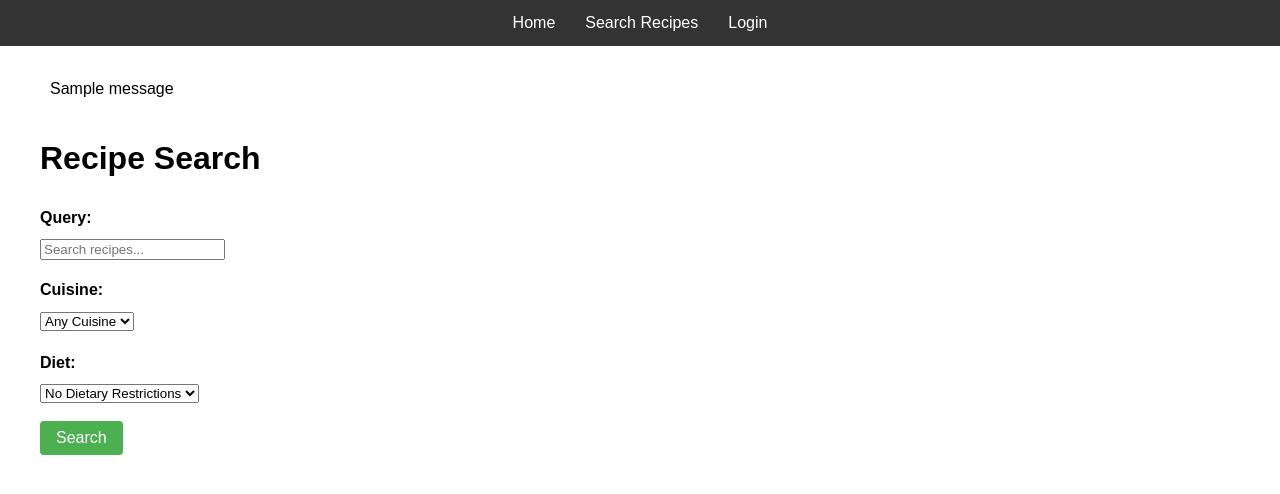
After one commit to Calbest12/CIS298_FinalProject, a Django app: page /search/ in a window 1280 px wide. The commit adds this page. Shown: the top 494 px of the page. Run offline with Django 5.2, Linux system fonts and the light colour scheme; tables that the repository leaves empty hold one stand-in row (values such as "Sample post"); one stand-in notice (Sample message) is shown.

Commit message:
Commit
various updates, especially Spoonacular API implementation

```diff
--- a/recipe-sharing-platform/recipe_project/settings.py
+++ b/recipe-sharing-platform/recipe_project/settings.py
@@ -55,7 +55,7 @@ ROOT_URLCONF = 'recipe_project.urls'
 TEMPLATES = [
     {
         'BACKEND': 'django.template.backends.django.DjangoTemplates',
-        'DIRS': [],
+        'DIRS': [BASE_DIR / 'templates'],
         'APP_DIRS': True,
         'OPTIONS': {
             'context_processors': [
@@ -108,7 +108,6 @@ LANGUAGE_CODE = 'en-us'
 TIME_ZONE = 'UTC'
 
 USE_I18N = True
-
 USE_TZ = True
 
 
@@ -121,3 +120,6 @@ STATIC_URL = 'static/'
 # https://docs.djangoproject.com/en/5.2/ref/settings/#default-auto-field
 
 DEFAULT_AUTO_FIELD = 'django.db.models.BigAutoField'
+
+# Spoonacular API configuration
+SPOONACULAR_API_KEY = '2ed78d4f70384663a0d1bbd73482cfdc'
--- a/recipe-sharing-platform/recipes/forms.py
+++ b/recipe-sharing-platform/recipes/forms.py
@@ -5,3 +5,23 @@ class RecipeForm(forms.ModelForm):
     class Meta:
         model = Recipe
         fields = ['title', 'description', 'ingredients', 'instructions', 'category']
+
+
+class RecipeSearchForm(forms.Form):
+    query = forms.CharField(max_length=100, required=True,
+                           widget=forms.TextInput(attrs={'placeholder': 'Search recipes...'}))
+    cuisine = forms.ChoiceField(required=False, choices=[
+        ('', 'Any Cuisine'),
+        ('italian', 'Italian'),
+        ('mexican', 'Mexican'),
+        ('indian', 'Indian'),
+        ('chinese', 'Chinese'),
+        ('american', 'American'),
+        # Add more cuisines as needed
+    ])
+    diet = forms.ChoiceField(required=False, choices=[
+        ('', 'No Dietary Restrictions'),
+        ('vegetarian', 'Vegetarian'),
+        ('vegan', 'Vegan'),
+        ('gluten free', 'Gluten Free'),
+    ])
--- /dev/null
+++ b/recipe-sharing-platform/recipes/templates/recipes/base.html
@@ -0,0 +1,152 @@
+<!DOCTYPE html>
+<html>
+<head>
+    <meta charset="UTF-8">
+    <meta name="viewport" content="width=device-width, initial-scale=1.0">
+    <title>{% block title %}Recipe Website{% endblock %}</title>
+    <style>
+        body {
+            font-family: Arial, sans-serif;
+            margin: 0;
+            padding: 0;
+            line-height: 1.6;
+        }
+        .container {
+            max-width: 1200px;
+            margin: 0 auto;
+            padding: 20px;
+        }
+        nav {
+            background-color: #333;
+            color: white;
+            padding: 10px 0;
+        }
+        nav ul {
+            list-style: none;
+            display: flex;
+            padding: 0;
+            margin: 0;
+            justify-content: center;
+        }
+        nav li {
+            margin: 0 15px;
+        }
+        nav a {
+            color: white;
+            text-decoration: none;
+        }
+        nav a:hover {
+            text-decoration: underline;
+        }
+        .recipe-grid {
+            display: grid;
+            grid-template-columns: repeat(auto-fill, minmax(250px, 1fr));
+            gap: 20px;
+            margin-top: 20px;
+        }
+        .recipe-card {
+            border: 1px solid #ddd;
+            border-radius: 5px;
+            padding: 15px;
+            transition: transform 0.3s;
+        }
+        .recipe-card:hover {
+            transform: translateY(-5px);
+            box-shadow: 0 5px 15px rgba(0,0,0,0.1);
+        }
+        .recipe-card img {
+            width: 100%;
+            height: 180px;
+            object-fit: cover;
+            border-radius: 5px;
+        }
+        .recipe-detail img {
+            max-width: 100%;
+            border-radius: 5px;
+        }
+        .btn {
+            display: inline-block;
+            padding: 8px 16px;
+            background-color: #4CAF50;
+            color: white;
+            text-decoration: none;
+            border-radius: 4px;
+            border: none;
+            cursor: pointer;
+            font-size: 16px;
+        }
+        .btn-secondary {
+            background-color: #555;
+        }
+        .btn:hover {
+            opacity: 0.9;
+        }
+        .pagination {
+            margin: 20px 0;
+            text-align: center;
+        }
+        .pagination a {
+            margin: 0 5px;
+            padding: 5px 10px;
+            border: 1px solid #ddd;
+            border-radius: 4px;
+            color: #333;
+            text-decoration: none;
+        }
+        .pagination a:hover {
+            background-color: #f5f5f5;
+        }
+        .ingredients-list, .instructions-list {
+            padding-left: 20px;
+        }
+        .ingredients-list li, .instructions-list li {
+            margin-bottom: 10px;
+        }
+        .messages {
+            padding: 10px;
+            margin-bottom: 20px;
+            border-radius: 4px;
+        }
+        .messages .error {
+            background-color: #ffdddd;
+            border-left: 6px solid #f44336;
+        }
+        form p {
+            margin-bottom: 15px;
+        }
+        label {
+            display: block;
+            margin-bottom: 5px;
+            font-weight: bold;
+        }
+    </style>
+</head>
+<body>
+    <nav>
+        <ul>
+            <li><a href="{% url 'recipe-list' %}">Home</a></li>
+            <li><a href="{% url 'recipe-search' %}">Search Recipes</a></li>
+            {% if user.is_authenticated %}
+                <li><a href="{% url 'recipe-add' %}">Add Recipe</a></li>
+                <li><a href="/admin/logout/">Logout</a></li>
+            {% else %}
+                <li><a href="/admin/login/">Login</a></li>
+            {% endif %}
+        </ul>
+    </nav>
+
+    <div class="container">
+        {% if messages %}
+            <div class="messages">
+                {% for message in messages %}
+                    <div class="{{ message.tags }}">
+                        {{ message }}
+                    </div>
+                {% endfor %}
+            </div>
+        {% endif %}
+
+        {% block content %}{% endblock %}
+    </div>
+</body>
+</html>
--- /dev/null
+++ b/recipe-sharing-platform/recipes/templates/recipes/search_results.html
@@ -0,0 +1,50 @@
+{% extends "recipes/base.html" %}
+
+{% block title %}Recipe Search{% endblock %}
+
+{% block content %}
+    <h1>Recipe Search</h1>
+
+    <form method="get" action="{% url 'recipe-search' %}">
+        {{ form.as_p }}
+        <button type="submit" class="btn">Search</button>
+    </form>
+
+    {% if results %}
+        <h2>Search Results</h2>
+        <div class="recipe-grid">
+            {% for recipe in results %}
+                <div class="recipe-card">
+                    {% if recipe.image %}
+                        <img src="{{ recipe.image }}" alt="{{ recipe.title }}">
+                    {% endif %}
+                    <h3>{{ recipe.title }}</h3>
+                    <p>Ready in {{ recipe.readyInMinutes }} minutes</p>
+                    <a href="{% url 'recipe-detail-api' recipe.id %}" class="btn">View Recipe</a>
+                </div>
+            {% endfor %}
+        </div>
+
+        {% if page_obj %}
+        <div class="pagination">
+            <span class="step-links">
+                {% if page_obj.has_previous %}
+                    <a href="?query={{ request.GET.query }}&cuisine={{ request.GET.cuisine }}&diet={{ request.GET.diet }}&page=1">&laquo; first</a>
+                    <a href="?query={{ request.GET.query }}&cuisine={{ request.GET.cuisine }}&diet={{ request.GET.diet }}&page={{ page_obj.previous_page_number }}">previous</a>
+                {% endif %}
+
+                <span class="current">
+                    Page {{ page_obj.number }} of {{ page_obj.paginator.num_pages }}
+                </span>
+
+                {% if page_obj.has_next %}
+                    <a href="?query={{ request.GET.query }}&cuisine={{ request.GET.cuisine }}&diet={{ request.GET.diet }}&page={{ page_obj.next_page_number }}">next</a>
+                    <a href="?query={{ request.GET.query }}&cuisine={{ request.GET.cuisine }}&diet={{ request.GET.diet }}&page={{ page_obj.paginator.num_pages }}">last &raquo;</a>
+                {% endif %}
+            </span>
+        </div>
+        {% endif %}
+    {% elif 'query' in request.GET %}
+        <p>No results found. Try a different search.</p>
+    {% endif %}
+{% endblock %}
--- a/recipe-sharing-platform/recipes/urls.py
+++ b/recipe-sharing-platform/recipes/urls.py
@@ -4,4 +4,6 @@ from . import views
 urlpatterns = [
     path('', views.recipe_list, name='recipe-list'),
     path('add/', views.recipe_create, name='recipe-add'),
+    path('search/', views.search_recipes, name='recipe-search'),
+    path('api/recipe/<int:recipe_id>/', views.recipe_detail_api, name='recipe-detail-api'),
 ]
--- a/recipe-sharing-platform/recipes/views.py
+++ b/recipe-sharing-platform/recipes/views.py
@@ -1,7 +1,12 @@
+from django.contrib import messages
+from .forms import RecipeSearchForm
+from .services import SpoonacularAPI
+from django.core.paginator import Paginator
 from django.shortcuts import render, redirect
 from .models import Recipe
 from .forms import RecipeForm
 from django.contrib.auth.decorators import login_required
+
 
 
 def recipe_list(request):
@@ -21,3 +26,49 @@ def recipe_create(request):
     else:
         form = RecipeForm()
     return render(request, 'recipes/recipe_form.html', {'form': form})
+
+
+def search_recipes(request):
+    results = []
+    form = RecipeSearchForm()
+
+    if 'query' in request.GET:
+        form = RecipeSearchForm(request.GET)
+        if form.is_valid():
+            query = form.cleaned_data['query']
+            cuisine = form.cleaned_data['cuisine']
+            diet = form.cleaned_data['diet']
+
+            page = request.GET.get('page', 1)
+            offset = (int(page) - 1) * 10
+
+            api_response = SpoonacularAPI.search_recipes(
+                query=query,
+                cuisine=cuisine,
+                diet=diet,
+                number=10,
+                offset=offset
+            )
+
+            if api_response and 'results' in api_response:
+                results = api_response['results']
+                total_results = api_response.get('totalResults', 0)
+
+                paginator = Paginator(range(total_results), 10)
+                page_obj = paginator.get_page(page)
+
+    return render(request, 'recipes/search_results.html', {
+        'form': form,
+        'results': results,
+        'page_obj': page_obj if 'page_obj' in locals() else None
+    })
+
+
+def recipe_detail_api(request, recipe_id):
+    recipe = SpoonacularAPI.get_recipe_by_id(recipe_id)
+
+    if not recipe:
+        messages.error(request, "Recipe not found or API error occurred.")
+        return redirect('recipe-list')
+
+    return render(request, 'recipes/recipe_detail_api.html', {'recipe': recipe})
```
Also changed, not shown: recipe-sharing-platform/recipes/services.py (added, +45 -0 lines), recipe-sharing-platform/recipes/templates/recipes/recipe_detail_api.html (added, +48 -0 lines), recipe-sharing-platform/recipes/templates/recipes/recipe_form.html (+7 -9 lines), recipe-sharing-platform/recipes/templates/recipes/recipe_list.html (+13 -15 lines).
